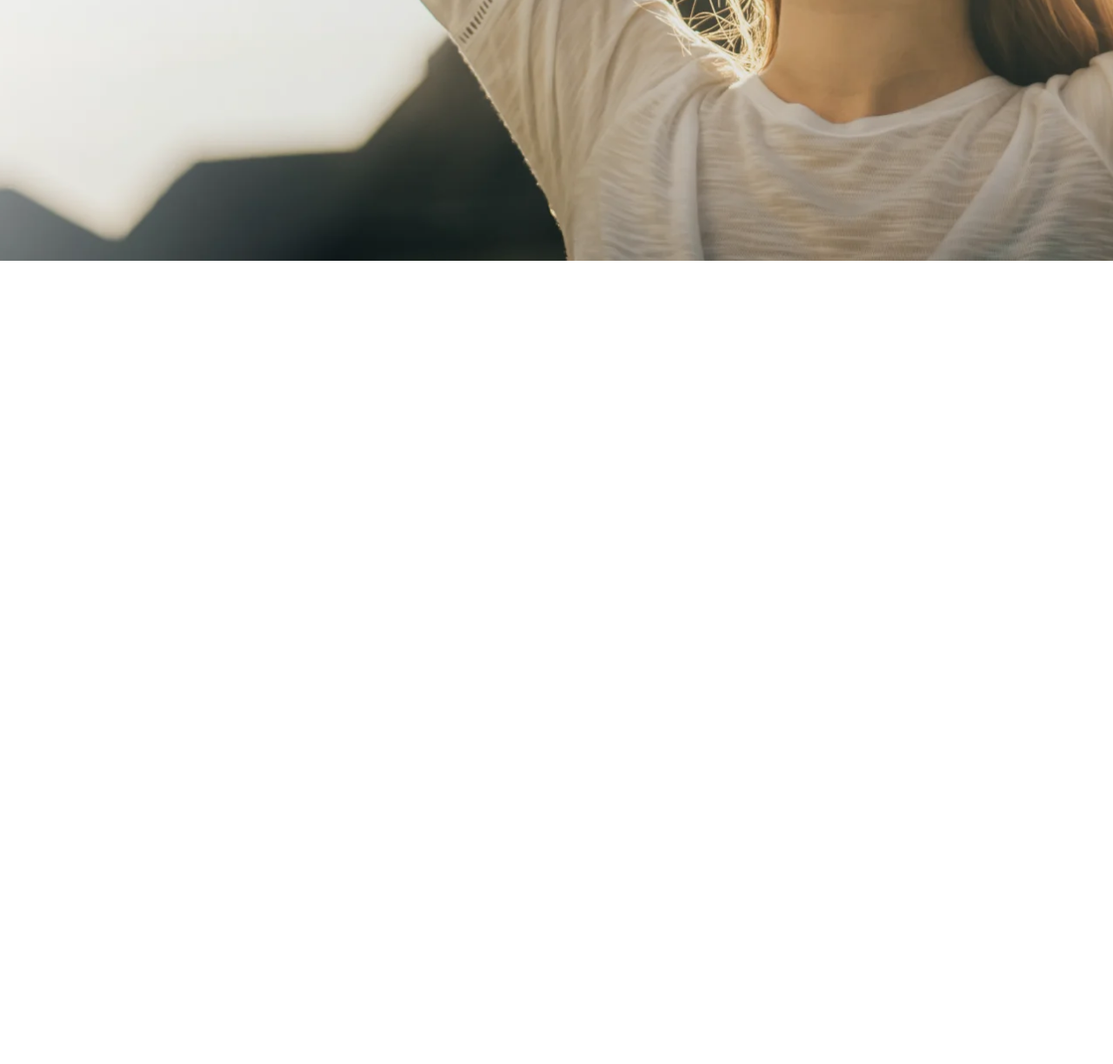
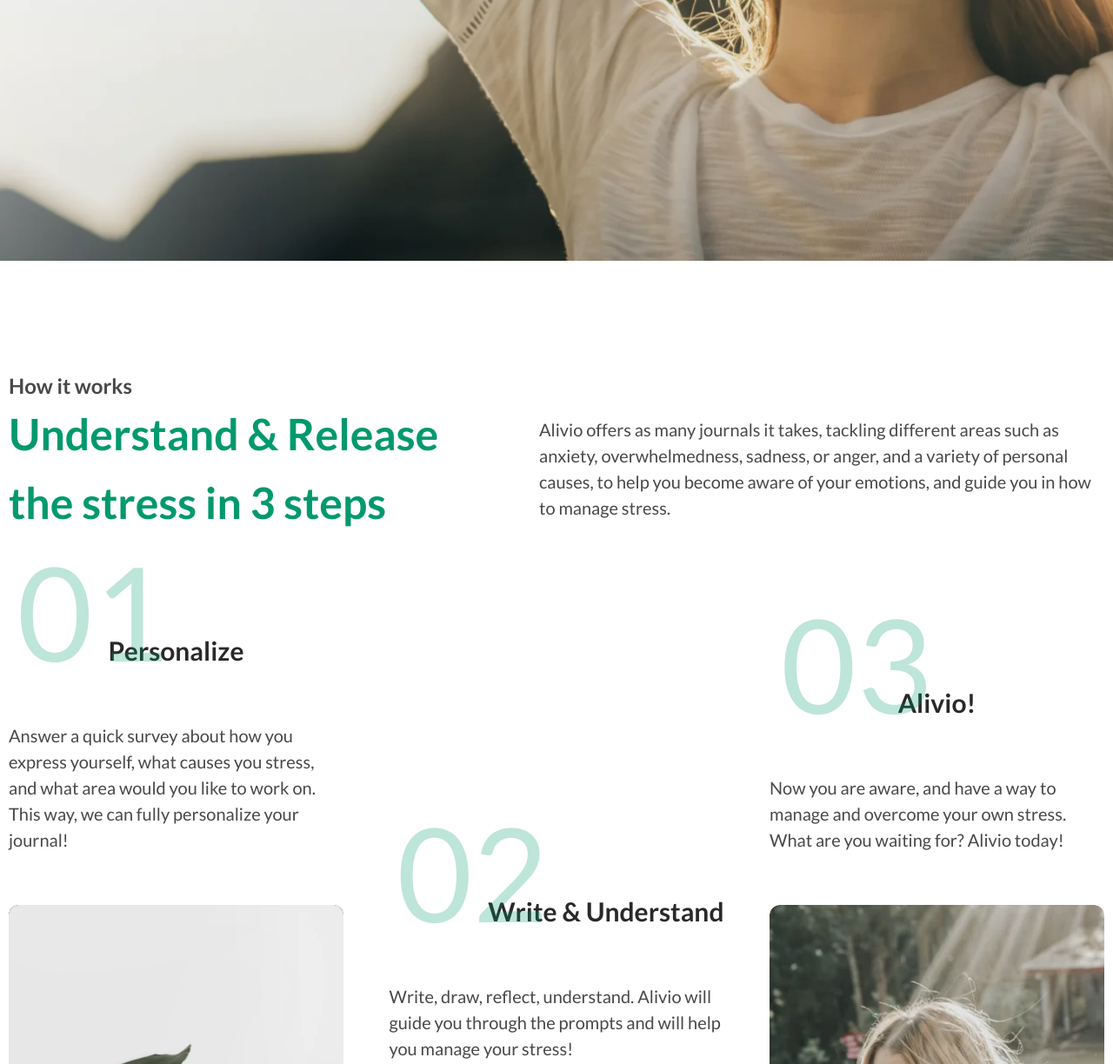
Before and after one commit to ekbelka/frontender_green, a plain HTML site: page index.html in a window 1280 px wide. Shown: the part 675-1899 px from the top of the page at 87% size. Before the commit the page ends 975 px from the top, so only its background shows below. Drawn offline with Linux system fonts and the light colour scheme.

Commit message:
about section implimentation

```diff
--- a/index.css
+++ b/index.css
@@ -2,3 +2,5 @@
 @import url('styles/basic.css');
 @import url('styles/header.css');
 @import url('styles/hero.css');
+@import url('styles/about.css');
+@import url('styles/card.css');
--- a/index.html
+++ b/index.html
@@ -44,6 +44,35 @@
         </div>
       </div>
     </section>
+
+    <section class="about" aria-label="about section">
+      <div class="container">
+        <div class="about__content">
+          <h2 class="about__title">Understand & Release
+            the stress in 3 steps</h2>
+            <p class="about__desc">Alivio offers as many journals it takes, tackling different areas such as anxiety, overwhelmedness, sadness, or anger, and a variety of personal causes, to help you become aware of your emotions, and guide you in how to manage stress.</p>
+        </div>
+        <div class="about__cards">
+          <figure class="card" aria-label="first card">
+            <h3 class="card__title">Personalize</h3>
+            <p class="card__desc" aria-label="first card description">Answer a quick survey about how you express yourself, what causes you stress, and what area would you like to work on. This way, we can fully personalize your journal!</p>
+            <img src="assets/webp/card_1.webp" alt="card image 1" class="card__img">
+
+          </figure>
+          <figure class="card" aria-label="second card">
+            <h3 class="card__title card__title--second card__title--right">Write & Understand</h3>
+            <p class="card__desc" aria-label="first card description">Write, draw, reflect, understand. Alivio will guide you through the prompts and will help you manage your stress!</p>
+            <img src="assets/webp/card_2.webp" alt="card image 2" class="card__img">
+          </figure>
+          <figure class="card" aria-label="third card">
+            <h3 class="card__title card__title--third">Alivio!</h3>
+            <p class="card__desc" aria-label="third card description">Now you are aware, and have a way to manage and overcome your own stress.
+            What are you waiting for? Alivio today!</p>
+            <img src="assets/webp/card_3.webp" alt="card image 3" class="card__img">
+          </figure>
+        </div>
+      </div>
+    </section>
   </main>
 </body>
 </html>
--- /dev/null
+++ b/styles/about.css
@@ -0,0 +1,105 @@
+.about {
+  background-color: var(--co-white);
+  padding: 160px 0 60px 0;
+}
+
+
+
+.about__content {
+  display: flex;
+  justify-content: space-between;
+  align-items: center;
+}
+.about__title {
+  font-weight: 700;
+  font-size: 50px;
+  line-height: 157%;
+  color: var(--co-light-green);
+  max-width: 500px;
+  position: relative;
+}
+
+.about__title::before {
+  content: "How it works";
+  position: absolute;
+  top: -55px;
+  left: 0;
+  font-weight: 700;
+  font-size: 24px;
+  color: var(--co-light-black);
+
+
+}
+
+.about__desc {
+  font-weight: 500;
+  font-size: 20px;
+  line-height: 150%;
+  color: var(--co-light-black);
+  max-width: 650px;
+}
+
+.about__cards {
+  margin: 80px 0 0 0;
+  display: flex;
+  justify-content: space-between;
+  align-items: start;
+  /* flex-wrap: wrap; */
+  gap: 15px;
+}
+
+.about__cards .card:nth-child(2) {
+  margin: 240px 0 0 0;
+}
+
+@media (max-width: 1250px) {
+  .about__title {
+    max-width: 650px;
+  }
+
+  .about__content {
+    flex-direction: column;
+    align-items: center;
+    justify-content: start;
+    gap: 20px;
+    }
+
+  .about__cards {
+    flex-direction: column;
+    align-items: center;
+    justify-content: start;
+  }
+
+  .about__cards .card:nth-child(2) {
+    margin: 0;
+  }
+
+
+}
+
+@media (max-width: 576px) {
+  .about__content {
+    padding: 0 15px;
+    }
+
+    .about__title {
+      font-size: 35px;
+    }
+
+    .about__desc {
+      font-size: 16px;
+    }
+}
+
+
+/* Начало. Здесь сама делала адаптацию, мужчина из ютуба непричём  */
+
+@media (max-width: 480px) {
+
+
+  .about__cards {
+    padding: 0 15px;
+  }
+}
+
+/* Конец. Здесь сама делала адаптацию, мужчина из ютуба непричём  */
--- a/styles/basic.css
+++ b/styles/basic.css
@@ -19,13 +19,10 @@
   color: unset;
 }
 
-h1, h2, h3, h4, h5, h6 {
+h1, h2, h3, h4, h5, h6, p, figure{
   margin: 0;
 }
 
-p {
-  margin: 0;
-}
 
 .container {
   max-width: 1400px;
--- /dev/null
+++ b/styles/card.css
@@ -0,0 +1,74 @@
+.card {
+  max-width: 385px;
+  height: 830px;
+  display: flex;
+  flex-direction: column;
+  justify-content: end;
+  align-items: start;
+  gap: 60px;
+}
+.card__title {
+  position: relative;
+  font-weight: 700;
+  font-size: 30px;
+  align-self: center;
+  line-height: 150%;
+  color: var(--co-black);
+}
+
+.card__title::before {
+  content: "01";
+  position: absolute;
+  top: -45px;
+  left: -105px;
+  font-weight: 400;
+  font-size: 150px;
+  text-align: center;
+  color: var(--co-light-green);
+  opacity: 25%;
+}
+
+.card__desc {
+  font-weight: 500;
+  font-size: 20px;
+  line-height: 150%;
+  color: var(--co-light-black);
+}
+.card__img {
+  width: 100%;
+  object-fit: cover;
+  border-radius: 12px;
+  aspect-ratio: auto 65/82;
+}
+
+.card__title--second::before{
+  content: "02";
+}
+
+.card__title--third::before{
+  content: "03";
+  left: -135px;
+}
+
+.card__title--right {
+  align-self: end;
+}
+
+@media (max-width:480px ) {
+  .card {
+    height: 800px;
+  }
+
+  .card__title {
+    font-size: 22px;
+  }
+
+  .card__title::before {
+    left: -105px;
+  }
+
+  .card__desc {
+
+    font-size: 16px;
+  }
+}
--- a/styles/variables.css
+++ b/styles/variables.css
@@ -2,6 +2,7 @@
     --co-white: #fff;
     --co-green: #00835d;
     --co-dark-green: #245852;
+    --co-light-green:  #01996d;
     --co-black: #292929;
     --co-light-black: #484848;
 
```
